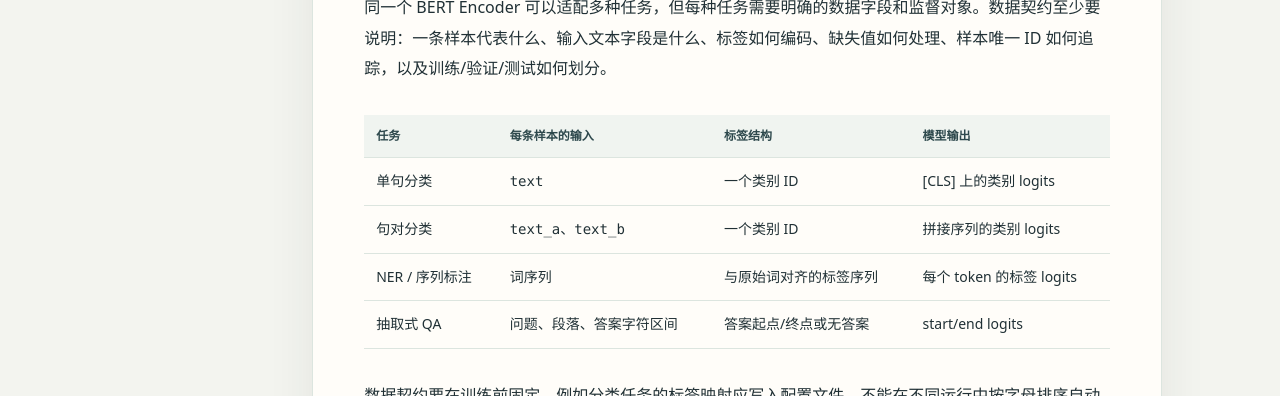
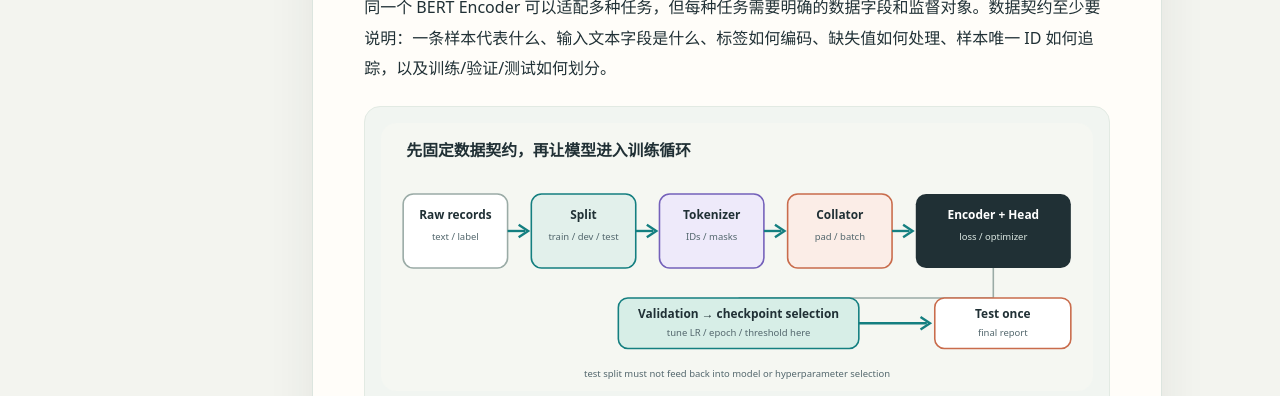
Before and after one commit to 1998x-stack/Bert-tutorial, a website: page articles/07-bert-finetuning-practice.html in a window 1280 px wide. Shown: the part 556-952 px from the top of the page. Drawn offline with Linux system fonts and the light colour scheme.

Commit message:
Add the missing fine-tuning pipeline diagram

```diff
--- a/articles/07-bert-finetuning-practice.html
+++ b/articles/07-bert-finetuning-practice.html
@@ -7,7 +7,7 @@
 <header class="article-header"><p class="eyebrow">BERT 系列 · 深度精读 07</p><h1>BERT 微调实战：数据契约、任务头、训练循环与评估</h1><p class="article-dek">微调不是把模型名换成某个 checkpoint 就结束。数据字段、tokenizer、标签映射、padding、损失掩码、验证集和测试集的使用方式，决定实验是否正确、是否可复现。</p><div class="article-meta"><span>阅读约 25 分钟</span><span>主题：Dataset / Trainer / Evaluation</span><span>核心问题：怎样避免“训练跑完但实验无效”</span></div><div class="article-actions"><button class="article-complete" type="button" data-mark-complete aria-pressed="false">标记本篇已完成</button></div></header>
 <article class="article-body">
 <section id="contract"><h2>1. 先定义数据契约，而不是先写 Trainer</h2>
-<p>同一个 BERT Encoder 可以适配多种任务，但每种任务需要明确的数据字段和监督对象。数据契约至少要说明：一条样本代表什么、输入文本字段是什么、标签如何编码、缺失值如何处理、样本唯一 ID 如何追踪，以及训练/验证/测试如何划分。</p>
+<p>同一个 BERT Encoder 可以适配多种任务，但每种任务需要明确的数据字段和监督对象。数据契约至少要说明：一条样本代表什么、输入文本字段是什么、标签如何编码、缺失值如何处理、样本唯一 ID 如何追踪，以及训练/验证/测试如何划分。</p><figure><img src="../assets/diagrams/07-finetuning-pipeline.svg" alt="原始记录先切分，再 tokenizer、collator、Encoder 加任务头，验证集选模型后在测试集最终评估"><figcaption>图 7. 微调流程的顺序很重要：先定义数据与切分，再把样本变成模型输入，测试集不参与模型选择。</figcaption></figure>
 <div class="table-wrap"><table><thead><tr><th>任务</th><th>每条样本的输入</th><th>标签结构</th><th>模型输出</th></tr></thead><tbody>
 <tr><td>单句分类</td><td><code>text</code></td><td>一个类别 ID</td><td>[CLS] 上的类别 logits</td></tr>
 <tr><td>句对分类</td><td><code>text_a</code>、<code>text_b</code></td><td>一个类别 ID</td><td>拼接序列的类别 logits</td></tr>
```
